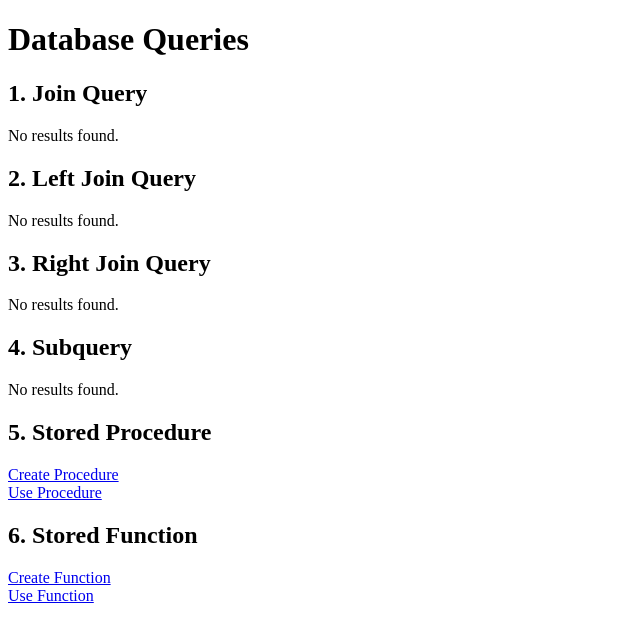
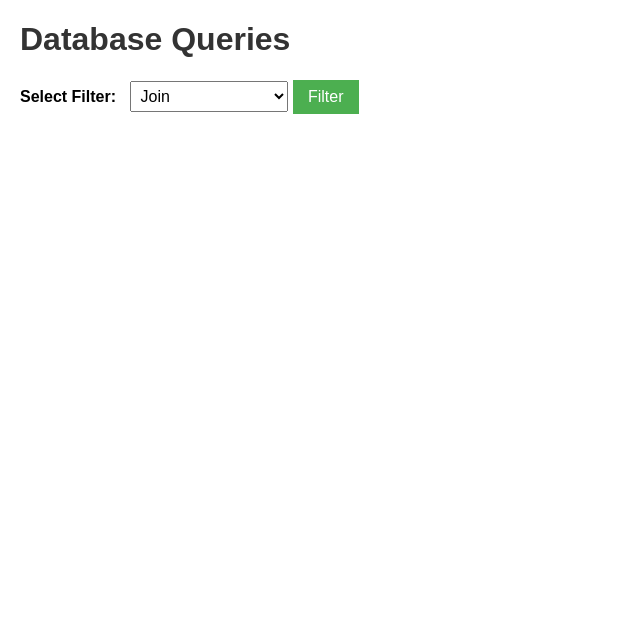
Before and after one commit to kjdutaro/db_labexam, a PHP site: page / in a window 1280 px wide. Shown: the top 642 px of the page, without its empty margins (0-640 px from the left). Run offline with PHP 8.4, Linux system fonts and the light colour scheme; data that the repository does not hold is empty.

Commit message:
fin commit

```diff
--- a/index.php
+++ b/index.php
@@ -3,31 +3,193 @@
 <head>
     <meta charset="UTF-8">
     <meta name="viewport" content="width=device-width, initial-scale=1.0">
+    <link rel="stylesheet" type="text/css" href="style.css">
+
     <title>Database Queries</title>
 </head>
 <body>
     <h1>Database Queries</h1>
 
-    <h2>1. Join Query</h2>
-    <?php include('join_query.php'); ?>
+    <form method="post">
+        <label for="querySelector">Select Filter:</label>
+        <select id="querySelector" name="query">
+            <option value="join">Join</option>
+            <option value="leftJoin">Left Join</option>
+            <option value="rightJoin">Right Join</option>
+            <option value="subquery">Subquery</option>
+            <option value="procedure">Stored Procedure</option>
+            <option value="function">Stored Function</option>
+        </select>
+        <input type="submit" value="Filter">
+    </form>
 
-    <h2>2. Left Join Query</h2>
-    <?php include('left_join_query.php'); ?>
+    <?php
+    include('db_conn.php');
 
-    <h2>3. Right Join Query</h2>
-    <?php include('right_join_query.php'); ?>
+    if ($_SERVER['REQUEST_METHOD'] === 'POST') {
+        $selectedQuery = $_POST['query'];
 
-    <h2>4. Subquery</h2>
-    <?php include('subquery.php'); ?>
+        switch ($selectedQuery) {
+            case 'join':
+                $query = "SELECT users.username, orders.total_amount
+                          FROM users
+                          INNER JOIN orders ON users.id = orders.user_id";
 
-    <h2>5. Stored Procedure</h2>
-    <a href="create_procedure.php">Create Procedure</a>
-    <br>
-    <a href="use_procedure.php">Use Procedure</a>
+                $result = $conn->query($query);
 
-    <h2>6. Stored Function</h2>
-    <a href="create_function.php">Create Function</a>
-    <br>
-    <a href="use_function.php">Use Function</a>
+                if ($result->num_rows > 0) {
+                    echo '<ul>';
+                    while ($row = $result->fetch_assoc()) {
+                        echo '<li>' . $row['username'] . ' - ' . $row['total_amount'] . '</li>';
+                    }
+                    echo '</ul>';
+                } else {
+                    echo 'No results found.';
+                }
+
+                break;
+
+            case 'leftJoin':
+                $query = "SELECT users.username, orders.total_amount
+                          FROM users
+                          LEFT JOIN orders ON users.id = orders.user_id";
+
+                $result = $conn->query($query);
+
+                if ($result->num_rows > 0) {
+                    echo '<ul>';
+                    while ($row = $result->fetch_assoc()) {
+                        echo '<li>' . $row['username'] . ' - ' . $row['total_amount'] . '</li>';
+                    }
+                    echo '</ul>';
+                } else {
+                    echo 'No results found.';
+                }
+
+                break;
+
+            case 'rightJoin':
+                $query = "SELECT users.username, orders.total_amount
+                          FROM users
+                          RIGHT JOIN orders ON users.id = orders.user_id";
+
+                $result = $conn->query($query);
+
+                if ($result->num_rows > 0) {
+                    echo '<ul>';
+                    while ($row = $result->fetch_assoc()) {
+                        echo '<li>' . $row['username'] . ' - ' . $row['total_amount'] . '</li>';
+                    }
+                    echo '</ul>';
+                } else {
+                    echo 'No results found.';
+                }
+
+                break;
+
+            case 'subquery':
+                $query = "SELECT username, total_amount
+                          FROM (
+                              SELECT users.username, orders.total_amount
+                              FROM users
+                              INNER JOIN orders ON users.id = orders.user_id
+                          ) AS subquery";
+
+                $result = $conn->query($query);
+
+                if ($result->num_rows > 0) {
+                    echo '<ul>';
+                    while ($row = $result->fetch_assoc()) {
+                        echo '<li>' . $row['username'] . ' - ' . $row['total_amount'] . '</li>';
+                    }
+                    echo '</ul>';
+                } else {
+                    echo 'No results found.';
+                }
+
+                break;
+
+            case 'procedure':
+                $createProcedureSQL = "
+                DELIMITER //
+
+                CREATE PROCEDURE proc()
+                BEGIN
+                    SELECT emp_no, first_name, last_name
+                    FROM employees
+                    WHERE gender = 'M';
+                END //
+
+                DELIMITER ;
+                ";
+
+                if ($conn->multi_query($createProcedureSQL)) {
+                    echo 'Stored procedure created successfully.';
+                } else {
+                    echo 'Error creating stored procedure: ' . $conn->error;
+                }
+
+                $procedureCall = "CALL proc()";
+
+                if ($conn->multi_query($procedureCall)) {
+                    do {
+                        if ($result = $conn->store_result()) {
+                            while ($row = $result->fetch_assoc()) {
+                                echo '<p>' . $row['emp_no'] . ' - ' . $row['first_name'] . ' ' . $row['last_name'] . '</p>';
+                            }
+                            $result->free();
+                        }
+                    } while ($conn->more_results() && $conn->next_result());
+                } else {
+                    echo 'Error calling stored procedure: ' . $conn->error;
+                }
+
+                break;
+
+            case 'function':
+                $createFunctionSQL = "
+                DELIMITER //
+
+                CREATE FUNCTION dbfunct()
+                RETURNS INT
+                BEGIN
+                    DECLARE totalEmployees INT;
+
+                    SELECT COUNT(*) INTO totalEmployees FROM employees;
+
+                    RETURN totalEmployees;
+                END //
+
+                DELIMITER ;
+                ";
+
+                if ($conn->multi_query($createFunctionSQL)) {
+                    echo 'Stored function created successfully.';
+                } else {
+                    echo 'Error creating stored function: ' . $conn->error;
+                }
+
+                $functionCall = "SELECT dbfunct() AS result";
+
+                $result = $conn->query($functionCall);
+
+                if ($result->num_rows > 0) {
+                    while ($row = $result->fetch_assoc()) {
+                        echo '<p>Total Employees: ' . $row['result'] . '</p>';
+                    }
+                } else {
+                    echo 'No results found.';
+                }
+
+                break;
+
+            default:
+                echo 'Invalid query selection';
+        }
+    }
+
+    $conn->close();
+    ?>
+
 </body>
 </html>
--- a/join_query.php
+++ /dev/null
@@ -1,21 +0,0 @@
-<?php
-include('db_conn.php');
-
-$query = "SELECT users.username, orders.total_amount
-          FROM users
-          INNER JOIN orders ON users.id = orders.user_id";
-
-$result = $conn->query($query);
-
-if ($result->num_rows > 0) {
-    echo '<ul>';
-    while ($row = $result->fetch_assoc()) {
-        echo '<li>' . $row['username'] . ' - ' . $row['total_amount'] . '</li>';
-    }
-    echo '</ul>';
-} else {
-    echo 'No results found.';
-}
-
-$conn->close();
-?>
--- a/left_join_query.php
+++ /dev/null
@@ -1,21 +0,0 @@
-<?php
-include('db_conn.php');
-
-$query = "SELECT users.username, orders.total_amount
-          FROM users
-          LEFT JOIN orders ON users.id = orders.user_id";
-
-$result = $conn->query($query);
-
-if ($result->num_rows > 0) {
-    echo '<ul>';
-    while ($row = $result->fetch_assoc()) {
-        echo '<li>' . $row['username'] . ' - ' . $row['total_amount'] . '</li>';
-    }
-    echo '</ul>';
-} else {
-    echo 'No results found.';
-}
-
-$conn->close();
-?>
--- a/right_join_query.php
+++ /dev/null
@@ -1,21 +0,0 @@
-<?php
-include('db_conn.php');
-
-$query = "SELECT users.username, orders.total_amount
-          FROM users
-          RIGHT JOIN orders ON users.id = orders.user_id";
-
-$result = $conn->query($query);
-
-if ($result->num_rows > 0) {
-    echo '<ul>';
-    while ($row = $result->fetch_assoc()) {
-        echo '<li>' . $row['username'] . ' - ' . $row['total_amount'] . '</li>';
-    }
-    echo '</ul>';
-} else {
-    echo 'No results found.';
-}
-
-$conn->close();
-?>
--- /dev/null
+++ b/style.css
@@ -0,0 +1,50 @@
+body {
+    font-family: Arial, sans-serif;
+    margin: 20px;
+}
+
+h1 {
+    color: #333;
+}
+
+form {
+    margin-bottom: 20px;
+}
+
+label {
+    font-weight: bold;
+    margin-right: 10px;
+}
+
+select {
+    padding: 5px;
+    font-size: 16px;
+}
+
+input[type="submit"] {
+    padding: 8px 15px;
+    font-size: 16px;
+    background-color: #4CAF50;
+    color: #fff;
+    border: none;
+    cursor: pointer;
+}
+
+input[type="submit"]:hover {
+    background-color: #45a049;
+}
+
+ul {
+    list-style-type: none;
+    padding: 0;
+}
+
+li {
+    margin-bottom: 10px;
+}
+
+p {
+    margin: 0;
+    font-weight: bold;
+    color: #333;
+}
--- a/subquery.php
+++ /dev/null
@@ -1,24 +0,0 @@
-<?php
-include('db_conn.php');
-
-$query = "SELECT username, total_amount
-          FROM (
-              SELECT users.username, orders.total_amount
-              FROM users
-              INNER JOIN orders ON users.id = orders.user_id
-          ) AS subquery";
-
-$result = $conn->query($query);
-
-if ($result->num_rows > 0) {
-    echo '<ul>';
-    while ($row = $result->fetch_assoc()) {
-        echo '<li>' . $row['username'] . ' - ' . $row['total_amount'] . '</li>';
-    }
-    echo '</ul>';
-} else {
-    echo 'No results found.';
-}
-
-$conn->close();
-?>
```
Also changed, not shown: function.php (deleted, +0 -27 lines), procedure.php (deleted, +0 -24 lines), use_function.php (deleted, +0 -18 lines), use_procedure.php (deleted, +0 -21 lines).
